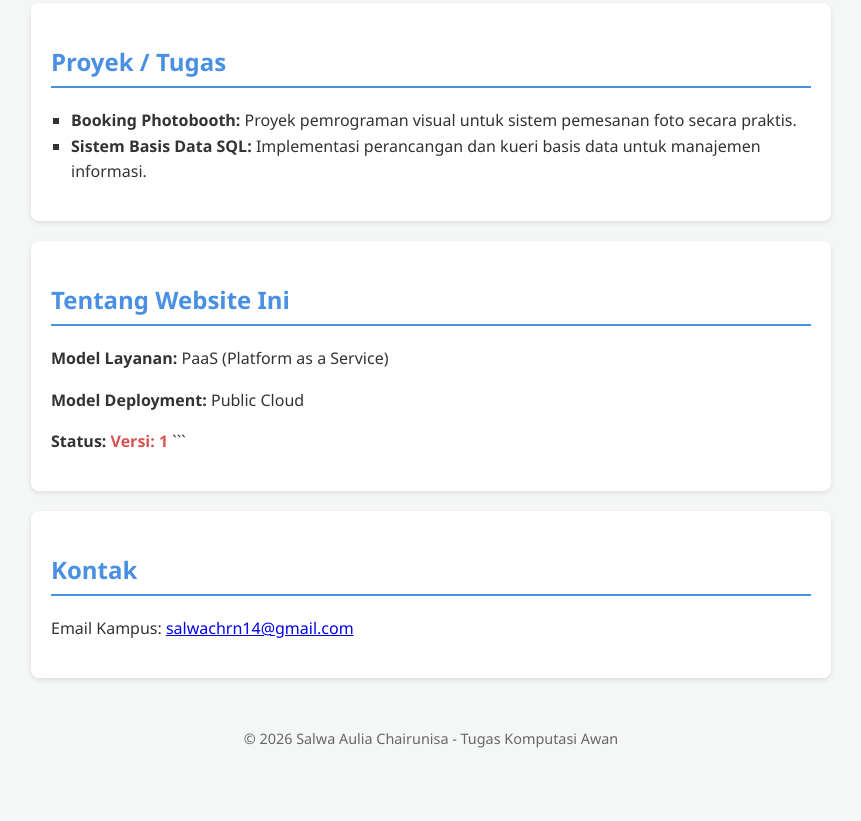
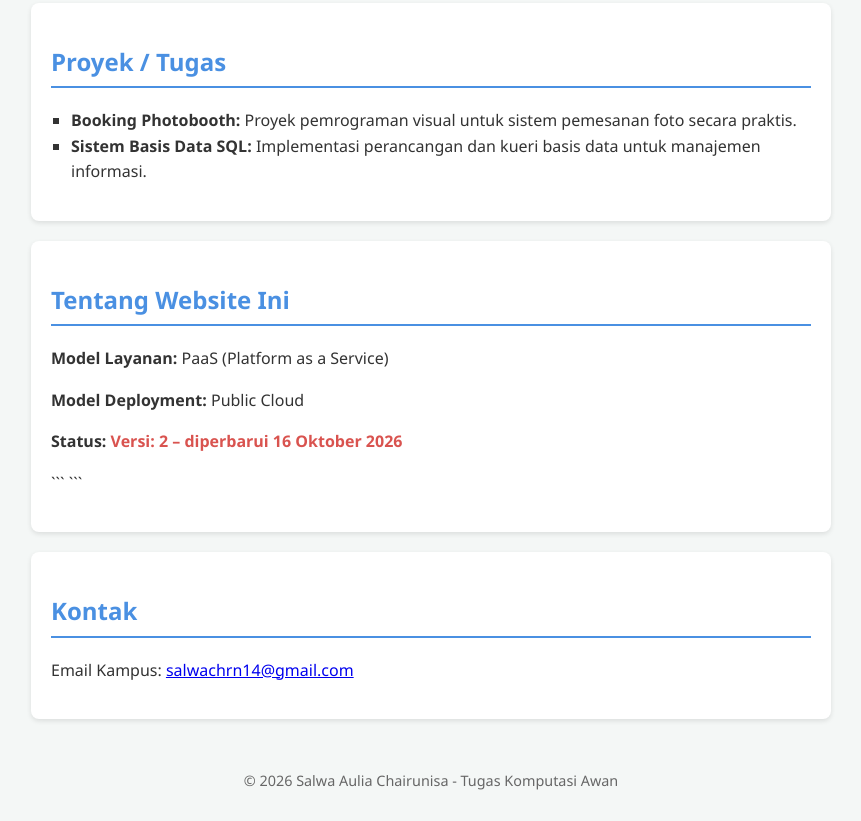
Before and after one commit to salwachrn14-maker/portofolio_salwaaulia_2403020036, a plain HTML site: page index.html in a window 1280 px wide. Shown: the part 666-1487 px from the top of the page, without its empty margins (209-1070 px from the left). Before the commit the page ends 1445 px from the top, so only its background shows below. Drawn offline with Linux system fonts and the light colour scheme.

Commit message:
Update index.html 3

````diff
--- a/index.html
+++ b/index.html
@@ -40,7 +40,8 @@
       <h2>Tentang Website Ini</h2>
       <p><strong>Model Layanan:</strong> PaaS (Platform as a Service)</p>
       <p><strong>Model Deployment:</strong> Public Cloud</p>
-      <p><strong>Status:</strong> <span class="version-tag">Versi: 1 </span>
+      <p><strong>Status:</strong> <span class="version-tag">Versi: 2 – diperbarui 16 Oktober 2026</span></p>
+```
 ```</p>
     </section>
 
````
